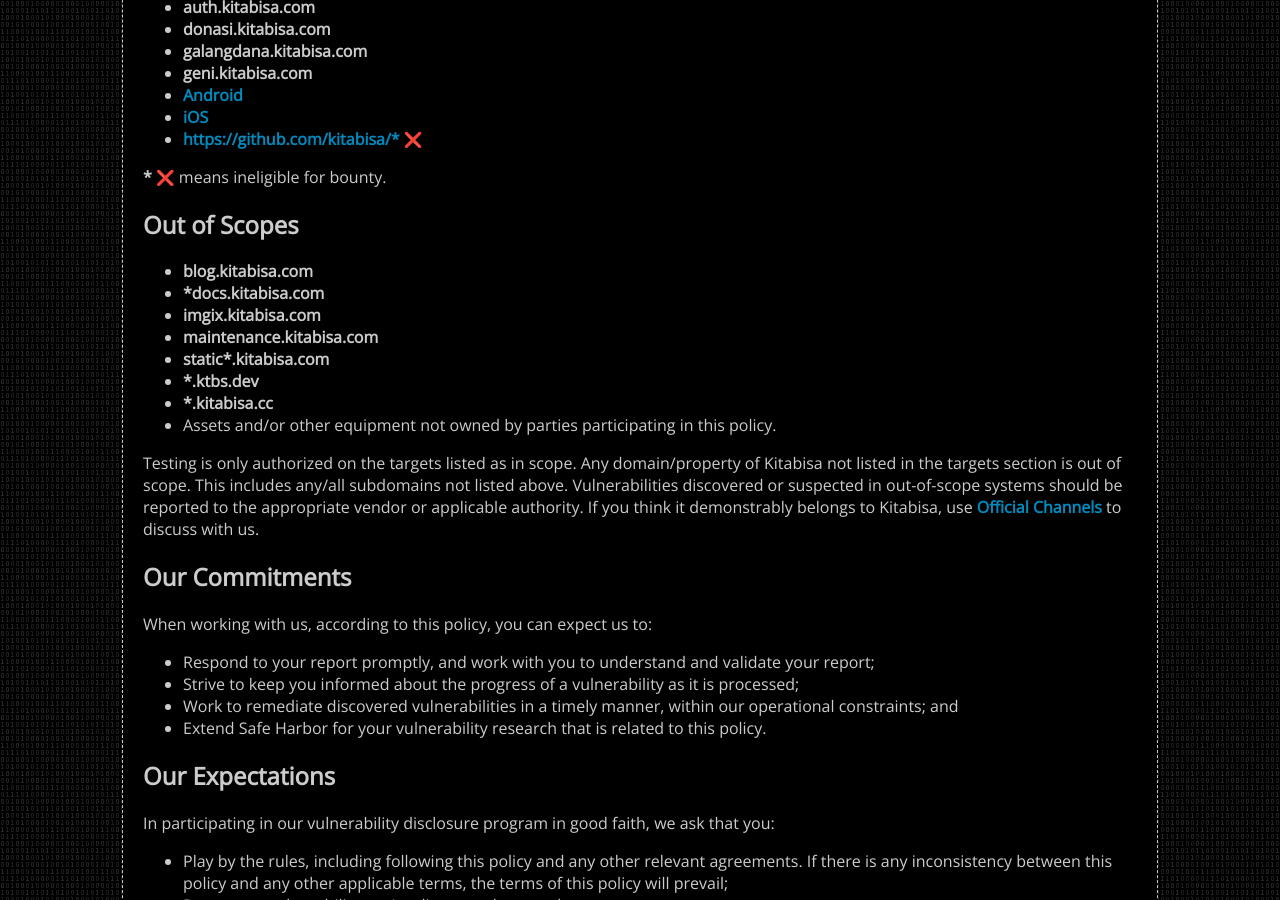
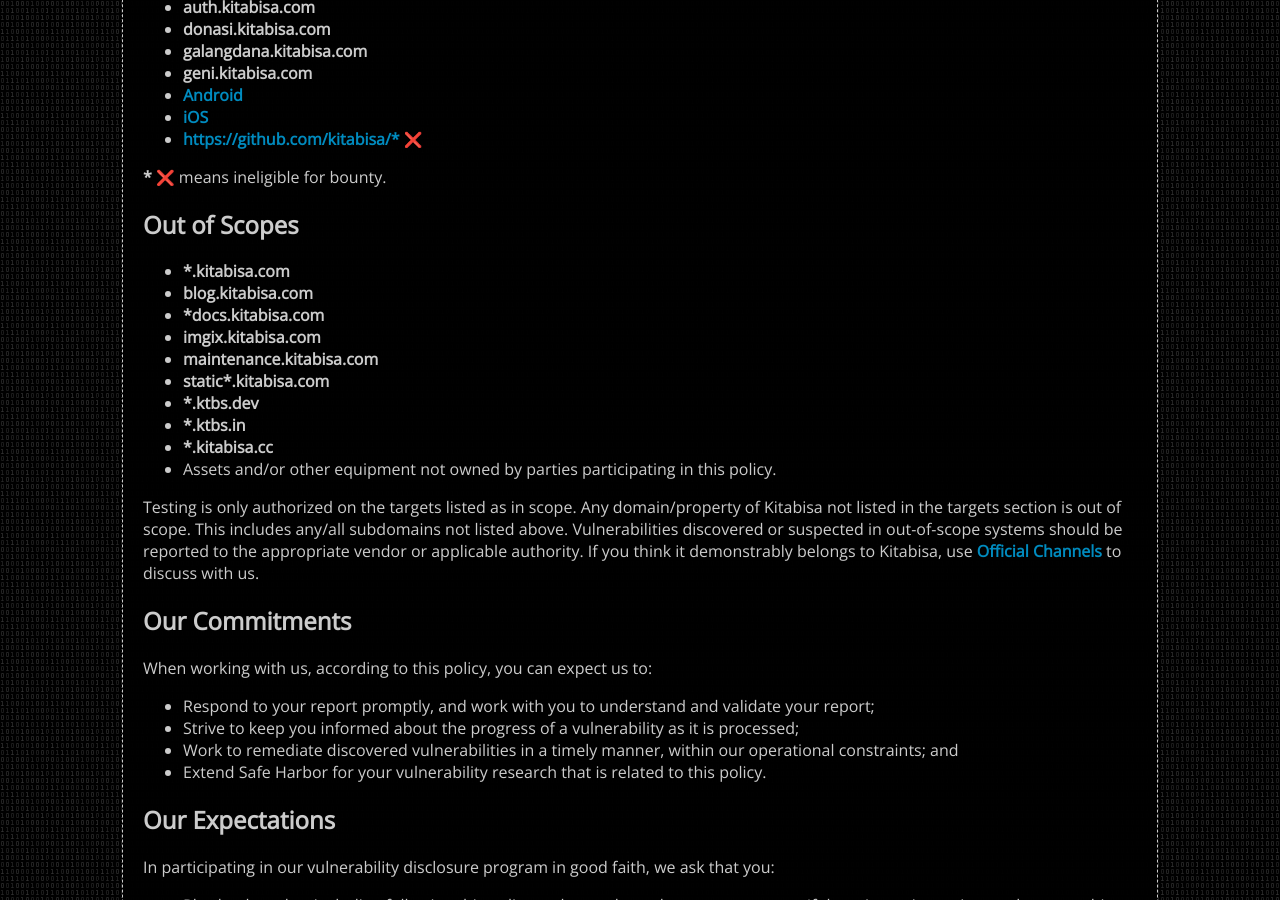
Before and after one commit to kitabisa/responsible-disclosure, a Jekyll site: the page built from index.md, in a window 1280 px wide and 900 px high, scrolled down 861 px. Built offline with Jekyll 4.4.1, drawn with Linux system fonts in a browser that asks for light colours; our own code applies the rules of GitHub Pages for plain Markdown files.

Commit message:
Update scopes

```diff
--- a/_config.yml
+++ b/_config.yml
@@ -32,12 +32,14 @@
     - value: <a href="https://github.com/kitabisa?type=source">https://github.com/kitabisa/*</a>
       eligible: false
   out:
+    - "*.kitabisa.com"
     - blog.kitabisa.com
     - "*docs.kitabisa.com"
     - imgix.kitabisa.com
     - maintenance.kitabisa.com
     - static*.kitabisa.com
     - "*.ktbs.dev"
+    - "*.ktbs.in"
     - "*.kitabisa.cc"
 
 commitments:
```
